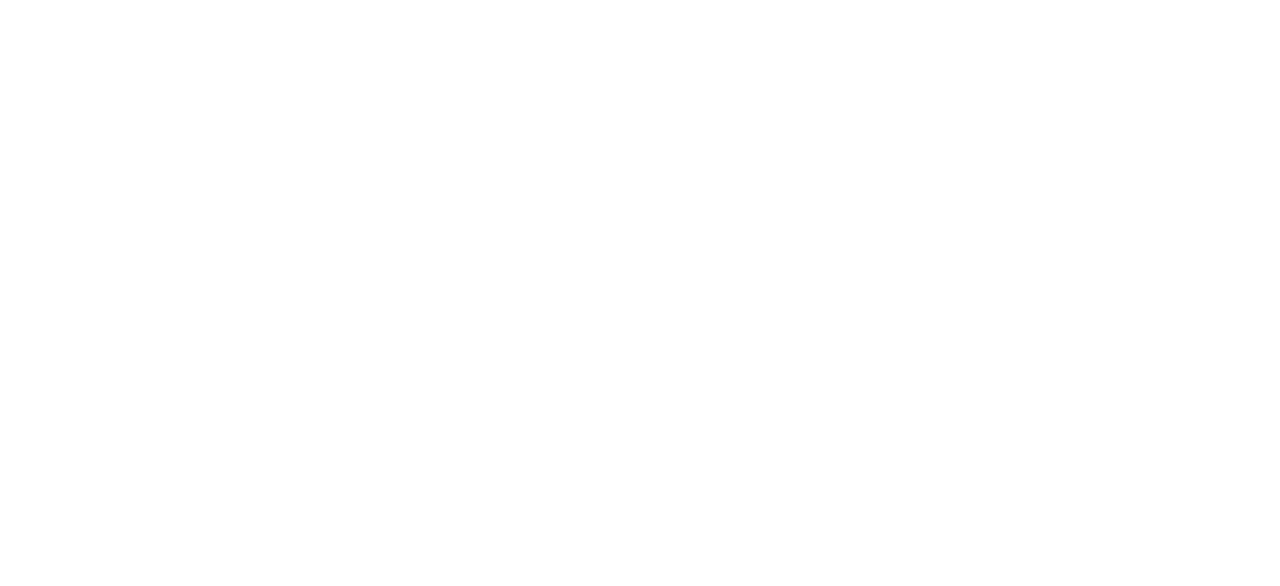
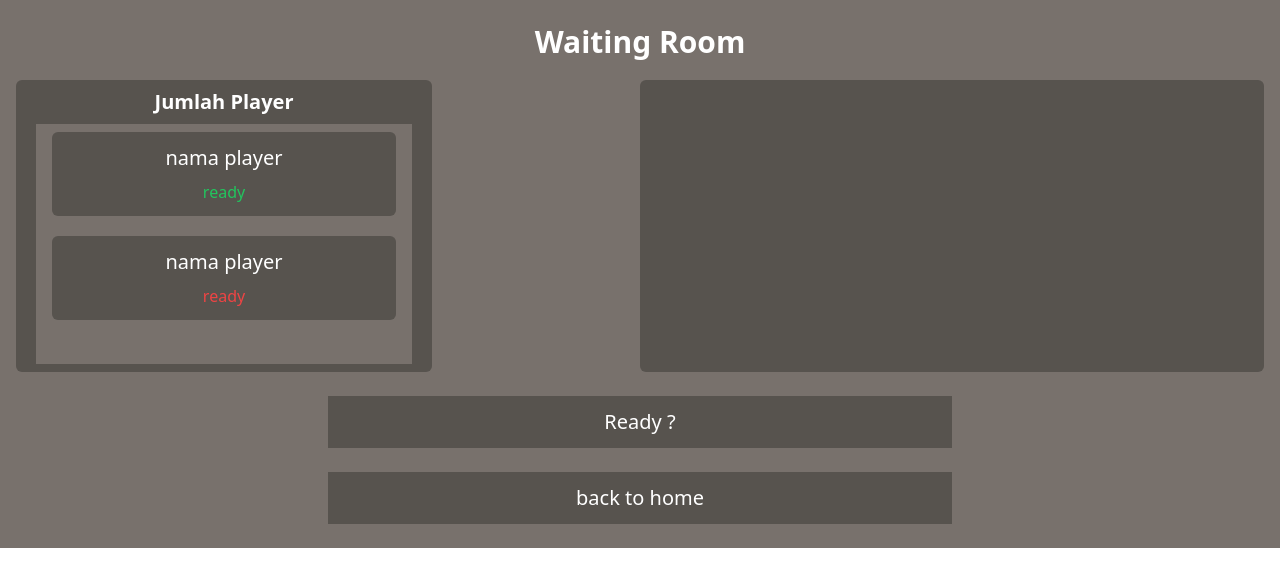
Before and after one commit to fadilkun45/tictactoe-online-frontend, a React (Create React App) app: page /waiting/1 in a window 1280 px wide. Before the commit this address had no page. Shown: the top 586 px of the page. Built offline with nearby package versions, Linux system fonts and the light colour scheme; no server answers.

Commit message:
update waiting Room

```diff
--- a/package.json
+++ b/package.json
@@ -6,11 +6,13 @@
     "@testing-library/jest-dom": "^5.16.1",
     "@testing-library/react": "^12.1.2",
     "@testing-library/user-event": "^13.5.0",
+    "axios": "^0.24.0",
     "nanoid": "^3.1.30",
     "react": "^17.0.2",
     "react-dom": "^17.0.2",
     "react-router-dom": "^6.2.1",
     "react-scripts": "5.0.0",
+    "react-toastify": "^8.1.0",
     "socket.io-client": "^4.4.0",
     "web-vitals": "^2.1.2"
   },
--- a/src/App.js
+++ b/src/App.js
@@ -1,18 +1,50 @@
 import { BrowserRouter,Route,Routes } from "react-router-dom"
+import { useEffect, useState } from "react/cjs/react.development"
 import Home from "./components/Home"
+import WaitingPage from "./components/WaitingPage"
+import checkTab from './utilites/checkTab'
+import { ToastContainer } from 'react-toastify';
 
 const App = () => {
+    let [auth,setAuth] = useState(false)
+    let [showModal,setShowModal] = useState(true)
+    let [otherTab,setOtherTab] = useState(false)
 
+
+    useEffect(() => {
+        if(localStorage.getItem('accessToken')){
+            console.log('true')
+            setAuth(true)
+
+            setShowModal(false)
+           if(!checkTab()){
+            setOtherTab(false)
+           }else{
+            setOtherTab(true)
+           }
+        }
+    },[])
 
 
     return (
         <BrowserRouter>
         <Routes>
 
-            <Route path="/" index element={<Home />} />
-
+            <Route path="/" index element={<Home auth={auth} setAuth={setAuth} setShowModal={setShowModal} otherTab={otherTab} showModal={showModal}/>} />
+            <Route path="/waiting/:id" element={<WaitingPage />} />
 
         </Routes>
+        <ToastContainer
+        position="top-right"
+        autoClose={5000}
+        hideProgressBar={false}
+        newestOnTop={false}
+        closeOnClick
+        rtl={false}
+        pauseOnFocusLoss
+        draggable
+        pauseOnHover
+        />
         </BrowserRouter>
     )
 }
--- a/src/components/Home.jsx
+++ b/src/components/Home.jsx
@@ -2,17 +2,15 @@
 import  io from 'socket.io-client'
 import Send from './Send'
 import ImputModal from './InputModal'
-import checkTab from '../utilites/checkTab'
 
-const Home = () => {
+import ListRoomCard from './ListRoomCard'
+
+const Home = ({auth,otherTab,showModal,setShowModal,setAuth}) => {
     const socket = io.connect('http://localhost:3001',{
 
     })
 
 
-    let [showModal,setShowModal] = useState(true)
-    let [auth,setAuth] = useState(false)
-    let [otherTab,setOtherTab] = useState(false)
 
     let [listRoom,setListRoom] = useState([])
 
@@ -23,18 +21,18 @@
         })
     },[socket])
 
-    useEffect(() => {
-        if(localStorage.getItem('accessToken')){
-            console.log('true')
-            setAuth(true)
-            setShowModal(false)
-           if(!checkTab()){
-            setOtherTab(false)
-           }else{
-            setOtherTab(true)
-           }
-        }
-    },[])
+    // useEffect(() => {
+    //     if(localStorage.getItem('accessToken')){
+    //         console.log('true')
+    //         setAuth(true)
+    //         setShowModal(false)
+    //        if(!checkTab()){
+    //         setOtherTab(false)
+    //        }else{
+    //         setOtherTab(true)
+    //        }
+    //     }
+    // },[])
 
     const setUsername = (username) => {
         console.log(username);
@@ -74,11 +72,7 @@
 
                     {
                         listRoom?.map((data) => (
-                            <div className="flex mb-5 px-2 rounded-md py-2 bg-stone-600 text-white justify-between cursor-pointer">
-                            <p className="text-base font-bold">{data.roomName}</p>
-                            <p className="text-base font-bold">{data.roomUuid}</p>
-                            <p className="text-base font-bold">{'data.players'}</p>
-                        </div>
+                            <ListRoomCard roomName={data.roomName} roomUuid={data.roomUuid} />
                         ))
                     }
                     </div>
--- /dev/null
+++ b/src/components/ListRoomCard.jsx
@@ -0,0 +1,14 @@
+import React from 'react'
+import { Link } from 'react-router-dom'
+
+const ListRoomCard = ({roomName,roomUuid}) => {
+    return (
+        <Link to={`/waiting/${roomUuid}`} className="flex mb-5 px-2 rounded-md py-2 bg-stone-600 text-white justify-between cursor-pointer">
+            <p className="text-base font-bold">{roomName}</p>
+            <p className="text-base font-bold">{roomUuid}</p>
+            <p className="text-base font-bold">{'data.players'}</p>
+        </Link>
+    )
+}
+
+export default ListRoomCard
--- a/src/components/Send.jsx
+++ b/src/components/Send.jsx
@@ -1,15 +1,20 @@
 import React from 'react'
+import { useNavigate } from 'react-router-dom'
 import { useState } from 'react/cjs/react.development'
 import io  from 'socket.io-client'
+import { toast } from 'react-toastify'
 
 const Send = () => {
     let [roomName,setRoomName] = useState()
     let [roomStat,setRoomStat ] = useState()
+    let token = localStorage.getItem('accessToken')
+
+    let navigate = useNavigate()
 
     const socket = io.connect('http://localhost:3001',{
     })
 
-    let createRoom = () => {
+    let createRoom = async () => {
         setRoomName('')
         socket.emit('createRoom', {
             roomType: roomStat,
@@ -17,7 +22,20 @@
             players: "tes",
             Authorization: `Bearer JWT ${localStorage.getItem('accessToken')}`
         })
+
+        socket.on('createRoom',(data) => {
+            let res = data
+            console.log(res)
+            console.log(token)
+               if(res.creator == token ){
+                navigate(`/waiting/${res.roomUuid}`)
+               }else{
+                   toast.error('create new room now')
+               }
+        })
+
     }
+
 
 
     return (
--- /dev/null
+++ b/src/components/WaitingPage.jsx
@@ -0,0 +1,57 @@
+import { useNavigate } from 'react-router-dom'
+import {useEffect} from 'react'
+import io from 'socket.io-client'
+import axios from 'axios'
+import {useParams} from 'react-router-dom'
+
+const WaitingPage = () => {
+    const navigate = useNavigate()
+    const {id} = useParams()
+
+    let backHandle = () => {
+        navigate('/')
+    }
+
+    const socket = io.connect('http://localhost:3001',{
+    })
+
+    useEffect(() => {
+        axios.get(`http://localhost:3001/api/rooms/${id}`).then((res) => console.log(res))
+    },[])
+
+    return (
+       <div className="bg-stone-500">
+           <div className="container flex items-center flex-col mx-auto px-4 py-6">
+               <h1 className="text-white  font-bold text-3xl text-center">Waiting Room</h1>
+
+               <div className="flex w-full justify-between mt-5">
+                   <div className="w-2/6 flex flex-col py-2 px-5 bg-stone-600 rounded-md">
+
+                        <h2 className="text-white font-bold text-center text-xl">Jumlah Player</h2>
+
+                        <div className="flex flex-col py-2 px-4 mt-2 bg-stone-500 h-60">
+
+                        <div className=" bg-stone-600 rounded-md py-3 mb-5">
+                            <p className='text-center text-white text-xl'>nama player</p>
+                            <p className="text-green-500 text-base text-center mt-2">ready</p>
+                        </div>
+
+                        <div className=" bg-stone-600 rounded-md py-3 mb-5">
+                            <p className='text-center text-white text-xl'>nama player</p>
+                            <p className="text-red-500 text-base text-center mt-2">ready</p>
+                        </div>
+                        </div>
+                   </div>
+                   <div className="w-3/6 flex flex-col py-2 px-5 bg-stone-600 rounded-md">
+
+                   </div>
+               </div>
+
+               <button className='text-xl w-3/6 text-white mt-6 text-center px-4 py-3 bg-stone-600 mx-auto'>Ready ?</button>
+               <button onClick={backHandle} className='text-xl w-3/6 text-white mt-6 text-center px-4 py-3 bg-stone-600 mx-auto'>back to home</button>
+           </div>
+       </div>
+    )
+}
+
+export default WaitingPage
```
Also changed, not shown: 1 other file (tests, documents, lock files or other folders).
